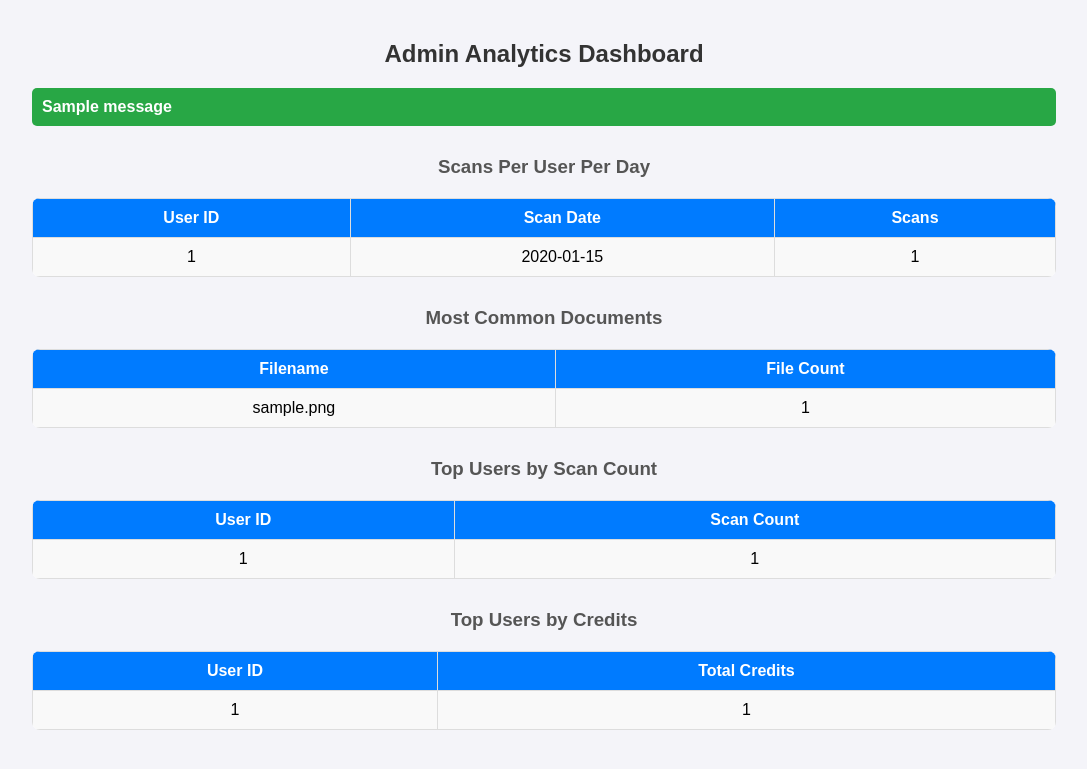
After one commit to BARDAVAL-JAGADEESH/Document-Scanner-System, a Flask app: page /admin/analytics in a window 1280 px wide. The commit adds this page. Shown: the top 769 px of the page, without its empty margins (96-1183 px from the left). Run offline with Flask 3, Linux system fonts and the light colour scheme; a user stored in the database is signed in; tables that the repository leaves empty hold one stand-in row (values such as "Sample post"); one stand-in notice (Sample message) is shown.

Commit message:
implemented Smart Analytics Dashboard

```diff
--- a/app.py
+++ b/app.py
@@ -32,6 +32,7 @@ def initialize_database():
             contact TEXT NOT NULL,
             password_hash TEXT NOT NULL,
             role TEXT DEFAULT 'user',
+
             credits INTEGER DEFAULT 20,
             last_reset DATE DEFAULT CURRENT_DATE
         )
@@ -43,6 +44,7 @@ def initialize_database():
             filename TEXT NOT NULL,
             content TEXT NOT NULL,
             upload_date DATE DEFAULT CURRENT_DATE,
+            topic TEXT,
             FOREIGN KEY (user_id) REFERENCES users (id)
         )
     ''')
@@ -55,6 +57,20 @@ def initialize_database():
             FOREIGN KEY (user_id) REFERENCES users (id)
         )
     ''')
+
+    # Create the credit_usage table if it doesn't exist
+    cursor.execute('''
+        CREATE TABLE IF NOT EXISTS credit_usage (
+            id INTEGER PRIMARY KEY AUTOINCREMENT,
+            user_id INTEGER NOT NULL,
+            credits_used INTEGER NOT NULL,
+            usage_date DATE DEFAULT CURRENT_DATE,
+            FOREIGN KEY (user_id) REFERENCES users (id)
+        )
+    ''')
+
+
+
     conn.commit()
     conn.close()
 # This function willtrack daily credits reset
@@ -138,6 +154,65 @@ def profile():
     documents = cursor.fetchall()
     conn.close()
     return render_template('profile.htm', user=user, documents=documents)
+
+# Admin Analytics Dashboard
+@app.route('/admin/analytics')
+def analytics_dashboard():
+    if 'role' not in session or session['role'] != 'admin':
+        flash('You must be an admin to access this page.', 'error')
+        return redirect('/admin/login')
+
+    conn = get_db_connection()
+    cursor = conn.cursor()
+
+    # 1. Scans per user per day (count of documents uploaded per user per day)
+    cursor.execute('''
+        SELECT user_id, strftime('%Y-%m-%d', upload_date) AS scan_date, COUNT(*) AS scans
+        FROM documents
+        GROUP BY user_id, scan_date
+        ORDER BY scan_date DESC
+    ''')
+    scans_per_user = cursor.fetchall()
+
+    # 2. Removed the topic query
+    # Simply grouping by filename instead (or any other attribute you might need)
+    cursor.execute('''
+        SELECT filename, COUNT(*) AS file_count
+        FROM documents
+        GROUP BY filename
+        ORDER BY file_count DESC
+        LIMIT 10
+    ''')
+    common_topics = cursor.fetchall()
+
+    # 3. Top users by scan count
+    cursor.execute('''
+        SELECT user_id, COUNT(*) AS scan_count
+        FROM documents
+        GROUP BY user_id
+        ORDER BY scan_count DESC
+        LIMIT 5
+    ''')
+    top_users_by_scans = cursor.fetchall()
+
+    # 4. Credit usage statistics
+    cursor.execute('''
+        SELECT user_id, SUM(credits_used) AS total_credits
+        FROM credit_usage
+        GROUP BY user_id
+        ORDER BY total_credits DESC
+        LIMIT 5
+    ''')
+    top_users_by_credits = cursor.fetchall()
+
+    conn.close()
+
+    return render_template('admin_analytics.htm',
+                           scans_per_user=scans_per_user,
+                           common_topics=common_topics,
+                           top_users_by_scans=top_users_by_scans,
+                           top_users_by_credits=top_users_by_credits)
+
 
 # Request Additional Credits
 @app.route('/user/request_credit', methods=['GET', 'POST'])
@@ -252,11 +327,22 @@ def admin_dashboard():
     cursor.execute('SELECT COUNT(*) FROM documents')
     total_documents = cursor.fetchone()[0]  # Get the total number of documents
 
+   # Fetch pending credit requests
+    cursor.execute('''
+        SELECT credit_requests.id, credit_requests.requested_credits, users.name as username
+        FROM credit_requests
+        JOIN users ON credit_requests.user_id = users.id
+        WHERE credit_requests.status = 'pending'
+    ''')
+    credit_requests = cursor.fetchall()
+
     conn.close()
 
-    # Pass the total_users and total_documents to the template
-    return render_template('admin_dashboard.htm', total_users=total_users, total_documents=total_documents)
-
+    # Pass the total_users, total_documents, and credit_requests to the template
+    return render_template('admin_dashboard.htm',
+                           total_users=total_users,
+                           total_documents=total_documents,
+                           credit_requests=credit_requests)
 # Admin Credit Requests
 @app.route('/admin/credits/requests')
 def admin_credit_requests():
--- a/templates/admin_adjust_credits.htm
+++ b/templates/admin_adjust_credits.htm
@@ -114,6 +114,9 @@
       {% endfor %}
     </table>
     <a href="/admin/dashboard">Back to dashboard</a>
+    <p>Bardaval Jagadeesh</p>
+
   </div>
+
 </body>
 </html>
--- /dev/null
+++ b/templates/admin_analytics.htm
@@ -0,0 +1,185 @@
+<!DOCTYPE html>
+<html lang="en">
+<head>
+    <meta charset="UTF-8">
+    <meta name="viewport" content="width=device-width, initial-scale=1.0">
+    <title>Analytics Dashboard</title>
+    <style>
+        body {
+            font-family: Arial, sans-serif;
+            background-color: #f4f4f9;
+            margin: 0;
+            padding: 0;
+        }
+
+        .container {
+            width: 80%;
+            margin: 0 auto;
+            padding: 20px;
+        }
+
+        h2 {
+            text-align: center;
+            color: #333;
+            margin-top: 20px;
+        }
+
+        h3 {
+            color: #555;
+            margin-top: 30px;
+            text-align: center;
+        }
+
+        .alert {
+            padding: 10px;
+            margin-bottom: 20px;
+            border-radius: 5px;
+            font-weight: bold;
+            color: #fff;
+        }
+
+        .alert-success {
+            background-color: #28a745;
+        }
+
+        .alert-error {
+            background-color: #dc3545;
+        }
+
+        table {
+            width: 100%;
+            margin-top: 20px;
+            border-collapse: collapse;
+            background-color: #fff;
+            border-radius: 8px;
+            overflow: hidden;
+        }
+
+        table th, table td {
+            padding: 10px;
+            text-align: center;
+            border: 1px solid #ddd;
+        }
+
+        table th {
+            background-color: #007bff;
+            color: #fff;
+        }
+
+        table td {
+            background-color: #f9f9f9;
+        }
+
+        table tr:nth-child(even) td {
+            background-color: #f1f1f1;
+        }
+
+        table tr:hover td {
+            background-color: #e0e0e0;
+        }
+
+        @media (max-width: 768px) {
+            .container {
+                width: 90%;
+            }
+            table th, table td {
+                padding: 8px;
+            }
+        }
+    </style>
+</head>
+<body>
+
+<div class="container">
+    <h2>Admin Analytics Dashboard</h2>
+
+    <!-- Success and Error Messages -->
+    {% with messages = get_flashed_messages(with_categories=true) %}
+    {% if messages %}
+    <div class="alert alert-{{ messages[0][0] }}">
+        {{ messages[0][1] }}
+    </div>
+    {% endif %}
+    {% endwith %}
+
+    <!-- Scans Per User -->
+    <h3>Scans Per User Per Day</h3>
+    <table>
+        <thead>
+            <tr>
+                <th>User ID</th>
+                <th>Scan Date</th>
+                <th>Scans</th>
+            </tr>
+        </thead>
+        <tbody>
+            {% for scan in scans_per_user %}
+            <tr>
+                <td>{{ scan.user_id }}</td>
+                <td>{{ scan.scan_date }}</td>
+                <td>{{ scan.scans }}</td>
+            </tr>
+            {% endfor %}
+        </tbody>
+    </table>
+
+    <!-- Most Common Documents -->
+    <h3>Most Common Documents</h3>
+    <table>
+        <thead>
+            <tr>
+                <th>Filename</th>
+                <th>File Count</th>
+            </tr>
+        </thead>
+        <tbody>
+            {% for topic in common_topics %}
+            <tr>
+                <td>{{ topic.filename }}</td>
+                <td>{{ topic.file_count }}</td>
+            </tr>
+            {% endfor %}
+        </tbody>
+    </table>
+
+    <!-- Top Users by Scan Count -->
+    <h3>Top Users by Scan Count</h3>
+    <table>
+        <thead>
+            <tr>
+                <th>User ID</th>
+                <th>Scan Count</th>
+            </tr>
+        </thead>
+        <tbody>
+            {% for user in top_users_by_scans %}
+            <tr>
+                <td>{{ user.user_id }}</td>
+                <td>{{ user.scan_count }}</td>
+            </tr>
+            {% endfor %}
+        </tbody>
+    </table>
+
+    <!-- Top Users by Credits -->
+    <h3>Top Users by Credits</h3>
+    <table>
+        <thead>
+            <tr>
+                <th>User ID</th>
+                <th>Total Credits</th>
+            </tr>
+        </thead>
+        <tbody>
+            {% for user in top_users_by_credits %}
+            <tr>
+                <td>{{ user.user_id }}</td>
+                <td>{{ user.total_credits }}</td>
+            </tr>
+            {% endfor %}
+        </tbody>
+    </table>
+</div>
+
+</body>
+</html>
--- a/templates/credit_request.htm
+++ b/templates/credit_request.htm
@@ -87,7 +87,7 @@
   <div class="container">
     <h1>Request Additional Credits</h1>
     <form method="POST">
-      <label for="requested_credits">Number of Credits:</label>
+      <label for="requested_credits">Number of credits you want select :</label>
       <input type="number" id="requested_credits" name="requested_credits" min="1" required>
       <button type="submit">Submit Request</button>
     </form>
--- a/templates/index.htm
+++ b/templates/index.htm
@@ -106,13 +106,12 @@
     <h1 class="fade-in">Document Scanner</h1>
     <nav>
       <a href="/">Home</a>
-      <a href="/auth/login">Login</a>
-      <a href="/auth/register">Register</a>
+
       <a href="/admin/dashboard">Admin</a>
       <a href="/scan">Upload Document</a>
       <a href="/user/request_credit">Credit Request</a>
       <a href="/user/profile">Analytics</a>
-      <a href="/admin/admin_credit_requests">Admin approve</a>
+
 
       <a href="/scan">Upload Document</a>
       {% if session.get('role') %}
```
Also changed, not shown: templates/admin_dashboard.htm (+8 -32 lines).
